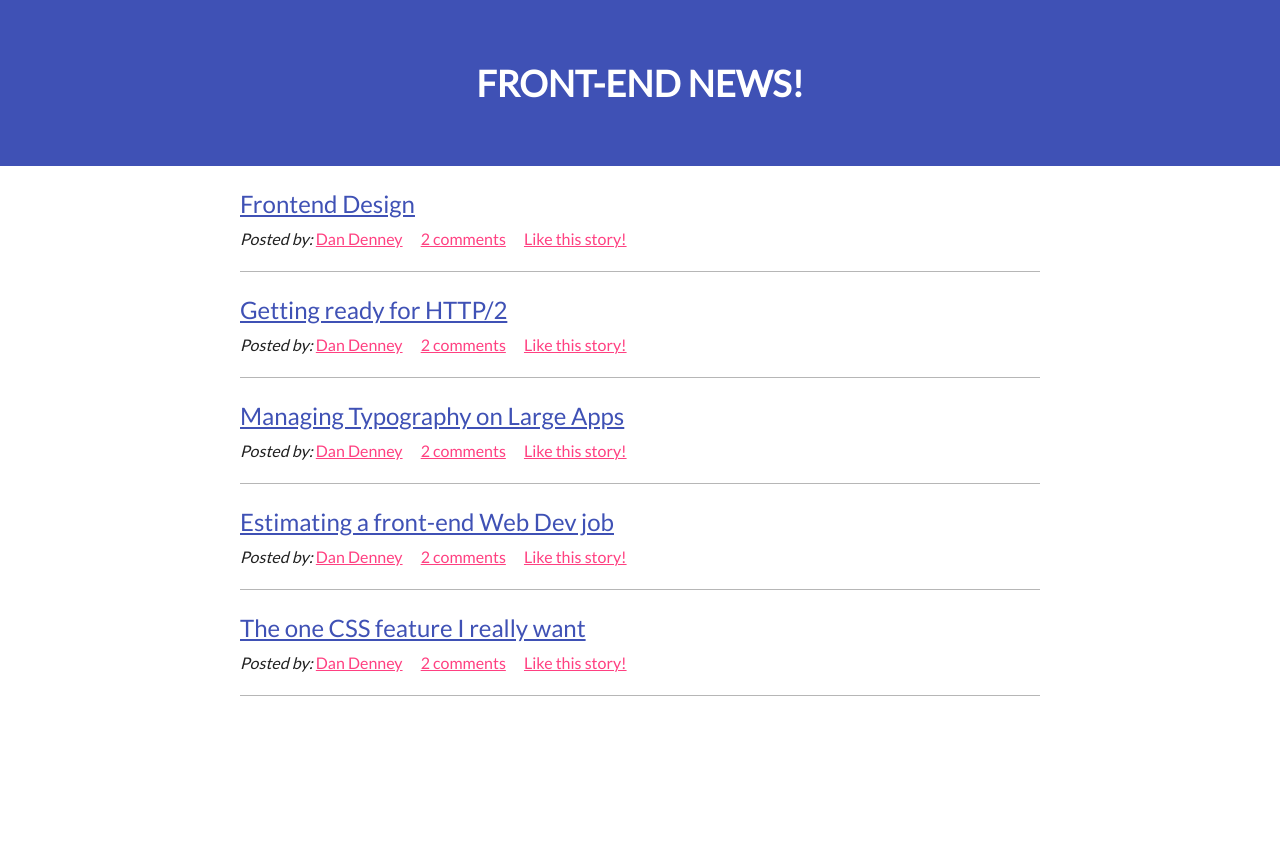
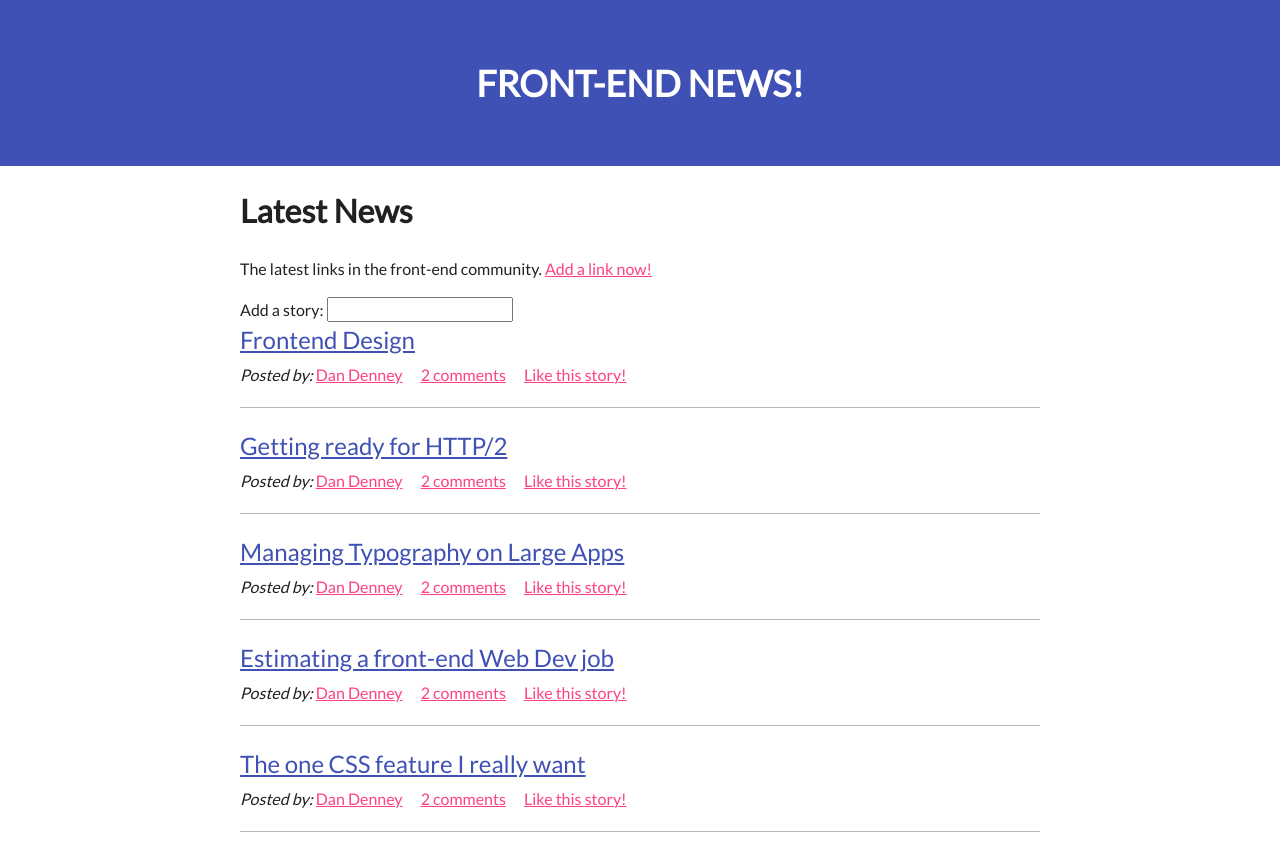
Before and after one commit to zupeiza/FrontEndNewsScreencast, a plain HTML site: page index.html in a window 1280 px wide. Before the commit the page ends 800 px from the top, so only its background shows below. Drawn offline with nearby package versions, Linux system fonts and the light colour scheme.

Commit message:
Added form to html

```diff
--- a/index.html
+++ b/index.html
@@ -16,6 +16,15 @@
 		</header>
 		<main class="content">
 			<div class="container">
+				<header class="subheader">
+					<h1>Latest News</h1>
+					<p>The latest links in the front-end community. <a href="#">Add a link now!</a></p>
+					<form class="form" action="">
+						<label class="form-label" for="form-link-input">Add a story:</label>
+						<input class="form-input" type="text" />
+
+					</form>
+				</header>
 				<ol class="news">
 					<li class="news-item">
 						<a class="news-link" href="#">Frontend Design</a>
```
